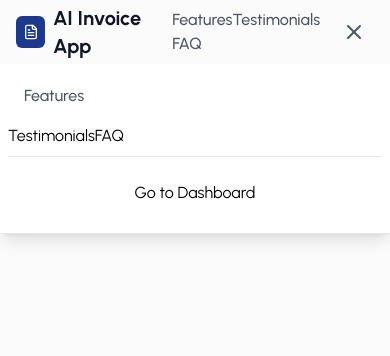
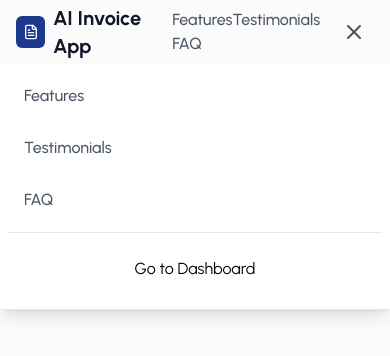
Before and after one commit to austinxduong/ai-invoice-app, a React app: page / in a window 390 px wide. Both pictures are taken after a click on the button 354 px from the left and 32 px from the top of the page. Shown: the top 356 px of the page. Built offline with nearby package versions, Linux system fonts and the light colour scheme; the HTML template or start-up script is replaced by a standard one.

Commit message:
styling/css menu drop down links -- mobile view

```diff
--- a/src/components/landing/Header.jsx
+++ b/src/components/landing/Header.jsx
@@ -114,13 +114,13 @@ const Header = () => {
                             </a>
                             <a
                                 href="#testimonials"
-                                className=""
+                                className="block px-4 py-3 text-gray-600 hover:text-gray-900 hover:bg-gray-50 font-medium transition colors duration-200"
                             >
                                 Testimonials
                             </a>
                             <a
                                 href="#faq"
-                                className=""
+                                className="block px-4 py-3 text-gray-600 hover:text-gray-900 hover:bg-gray-50 font-medium transition colors duration-200"
                             >
                                 FAQ
                             </a>
```
